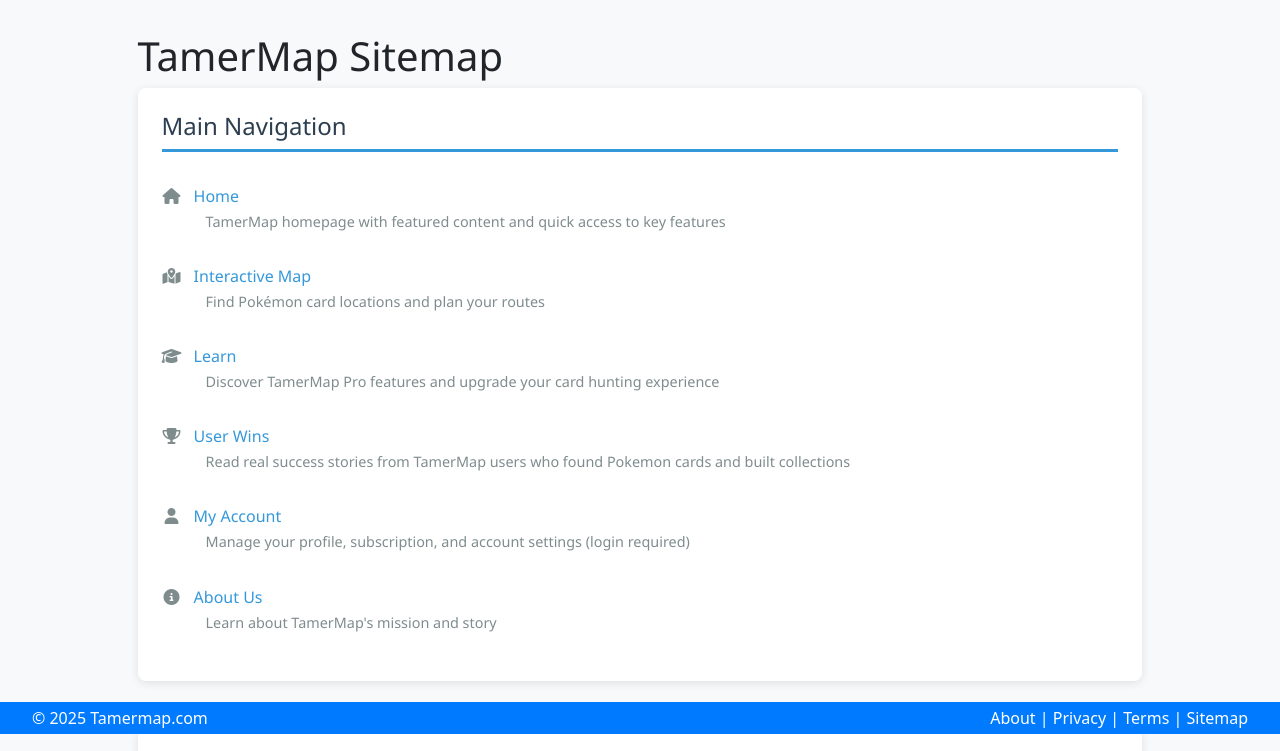
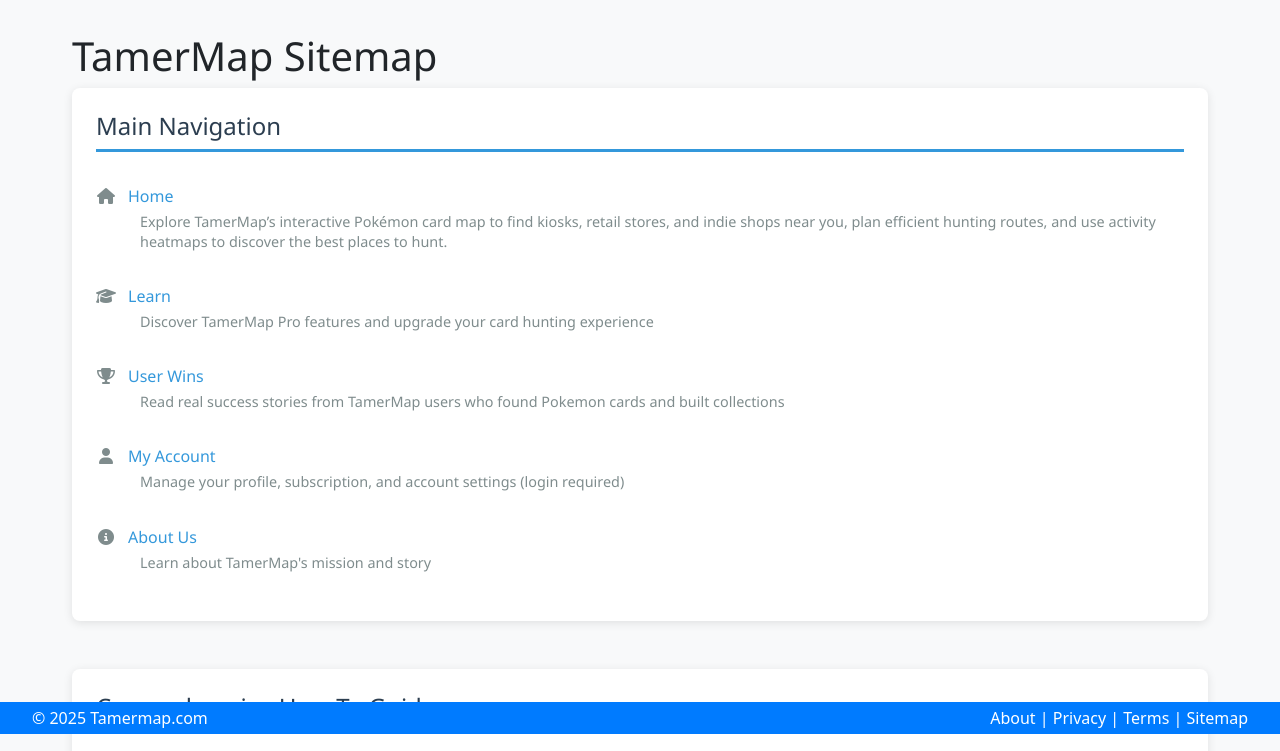
Before and after one commit to mdevore111/tamermap2, a Flask app: page /sitemap in a window 1280 px wide. Shown: the part 66-817 px from the top of the page. Run offline with Flask 3, Linux system fonts and the light colour scheme; parts of the project's set-up code (start-up, migrations or seed data) failed here and were passed over; some libraries are stand-ins or nearby versions.

Commit message:
chore(sitemap): merge duplicate Home/Interactive Map entry into single Home\n\n- Consolidate both pointing to '/' into one canonical Home entry\n- Add SEO-rich description highlighting interactive map, routes, and heatmaps

```diff
--- a/templates/sitemap.html
+++ b/templates/sitemap.html
@@ -172,14 +172,7 @@
                     <i class="fas fa-home"></i>
                     Home
                 </a>
-                <div class="sitemap-description">TamerMap homepage with featured content and quick access to key features</div>
-            </li>
-            <li>
-                <a href="{{ url_for('public.home') }}">
-                    <i class="fas fa-map-marked-alt"></i>
-                    Interactive Map
-                </a>
-                <div class="sitemap-description">Find Pokémon card locations and plan your routes</div>
+                <div class="sitemap-description">Explore TamerMap’s interactive Pokémon card map to find kiosks, retail stores, and indie shops near you, plan efficient hunting routes, and use activity heatmaps to discover the best places to hunt.</div>
             </li>
             <li>
                 <a href="{{ url_for('public.learn') }}">
```
